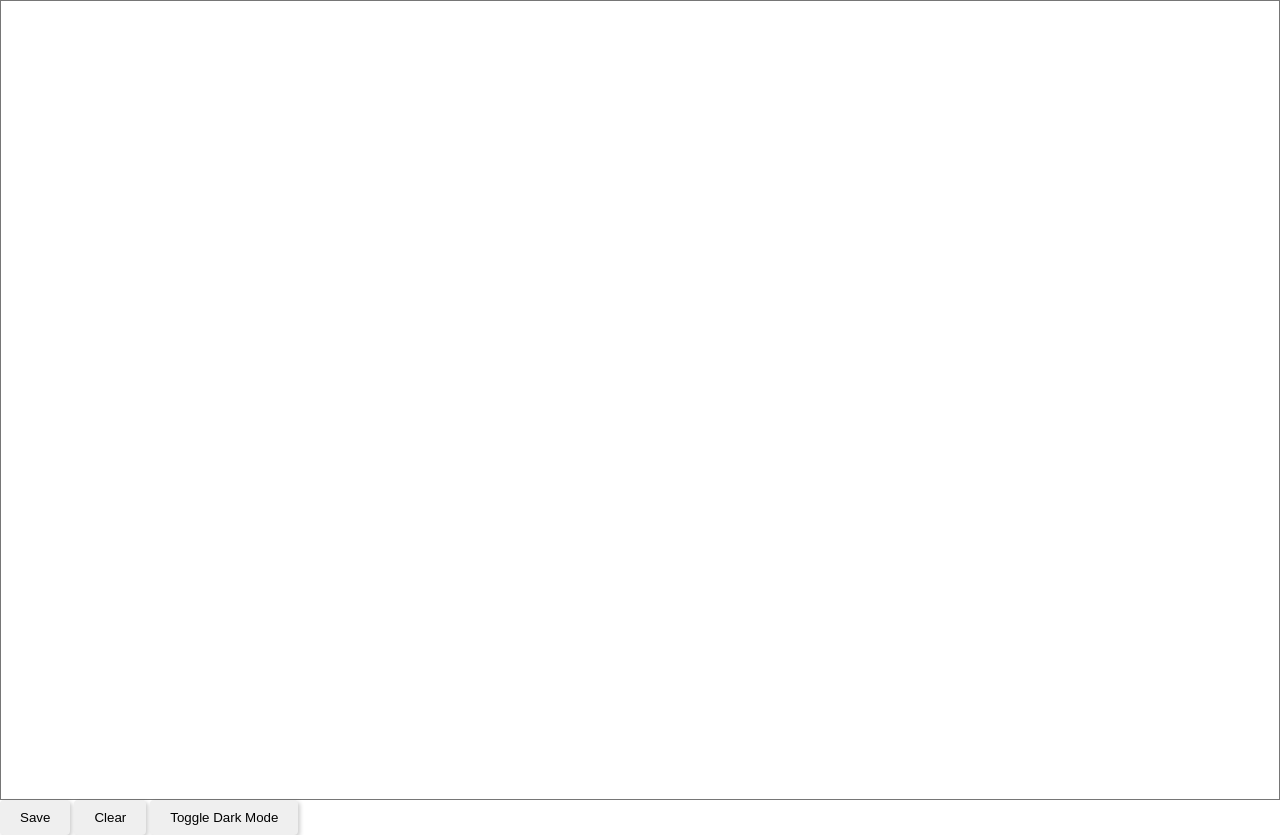
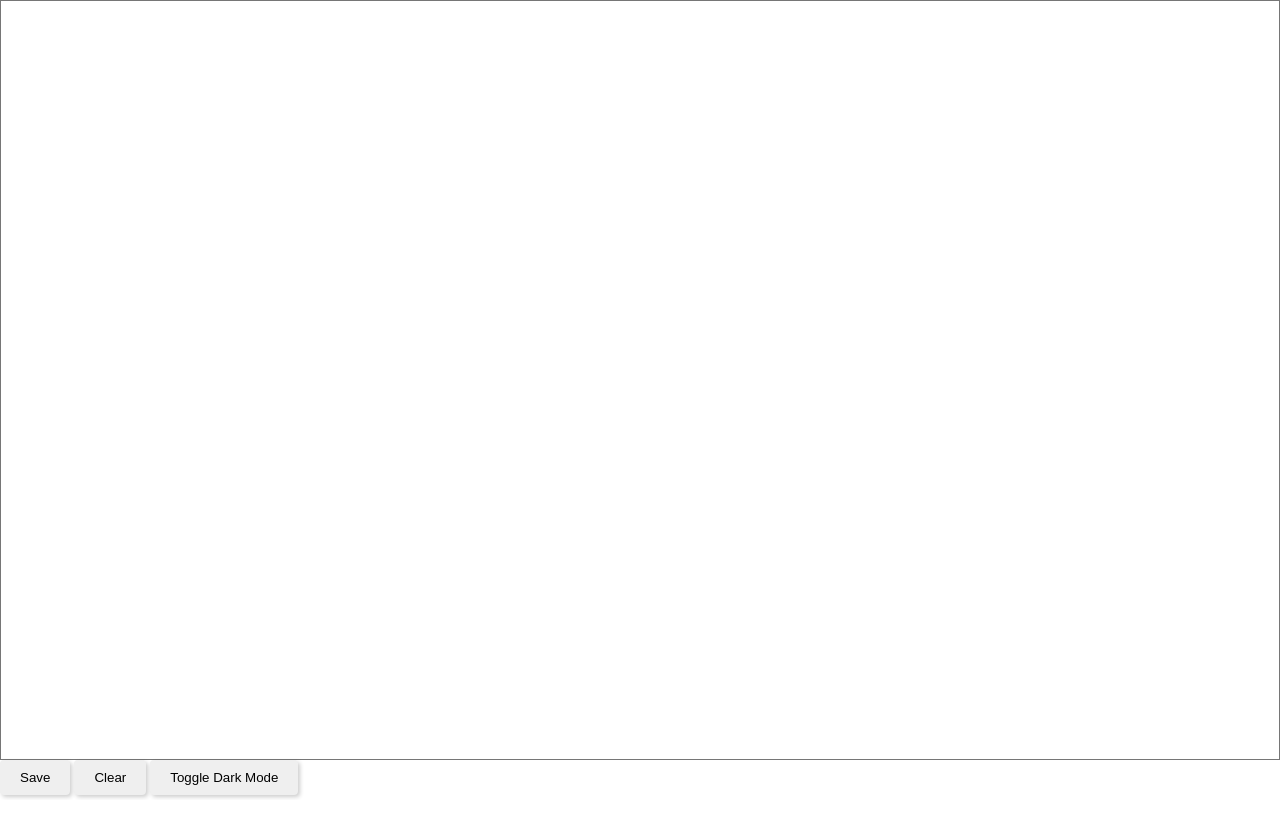
Before and after one commit to BraeGamer/Online-Notepad, a plain HTML site: page index.html in a window 1280 px wide. After the commit the page ends 800 px from the top, so only its background shows below. Drawn offline with Linux system fonts and the light colour scheme.

Commit message:
Update index.html

```diff
--- a/index.html
+++ b/index.html
@@ -9,7 +9,7 @@
 
       textarea {
   width: 100%;
-  height: 100%;
+  height: 95%;
   color: var(--text-color);
   background-color: var(--bg-color);
   font-size: 48pt;
```
